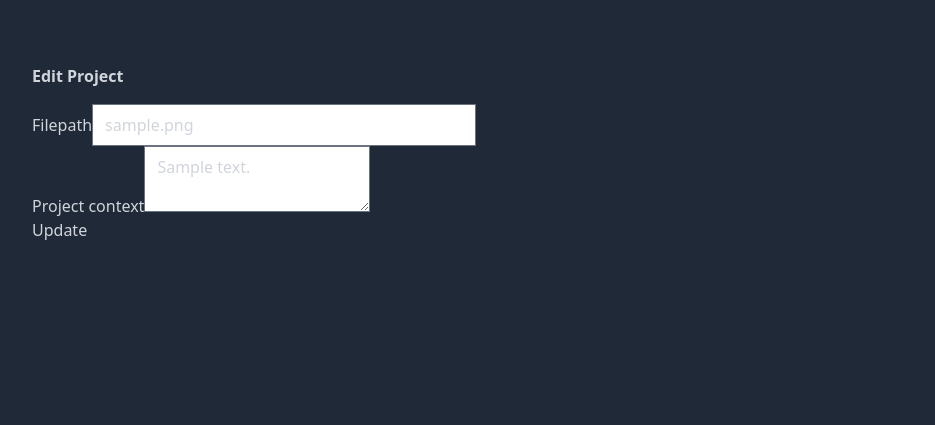
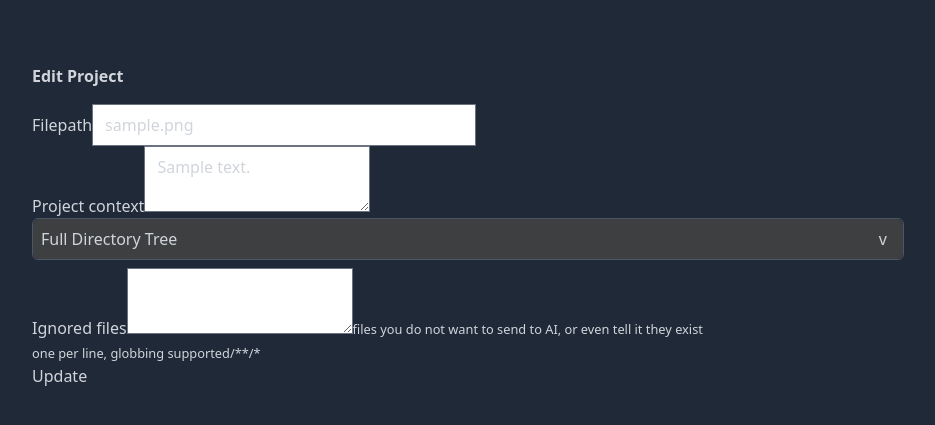
Before and after one commit to efatsi/pr-bot, a Rails app: page /projects/1/edit in a window 1280 px wide. Shown: the top 425 px of the page, without its empty margins (172-1107 px from the left). Run offline with Rails 7, Linux system fonts and the light colour scheme; tables that the repository leaves empty hold one stand-in row (values such as "Sample post"); style sheets or scripts are compiled from the project's sources; some libraries are stand-ins or nearby versions.

Commit message:
Add ignored_files attribute and form input

```diff
--- a/app/controllers/projects_controller.rb
+++ b/app/controllers/projects_controller.rb
@@ -35,6 +35,6 @@ class ProjectsController < ApplicationController
   end
 
   def project_params
-    params.require(:project).permit(:filepath, :project_context)
+    params.require(:project).permit(:filepath, :project_context, :ignored_files)
   end
 end
--- a/app/models/project.rb
+++ b/app/models/project.rb
@@ -3,13 +3,15 @@ class Project < ApplicationRecord
 
   validates :filepath, :project_context, presence: true
 
+  array_field :ignored_files, alphabetize: true
+
   def to_s
     filepath
   end
 
-  def fetch_directory_tree
+  def fetch_directory_tree(include_ignored_files: false)
     gitignore_path = File.join(filepath, '.gitignore')
-    ignore_patterns = ["./public/*", "./playground/*", "./db/migrate/*"]
+    ignore_patterns = include_ignored_files ? [] : ignored_files.dup
 
     # Read the .gitignore file and build ignore patterns, if it exists
     if File.exist?(gitignore_path)
@@ -30,7 +32,10 @@ class Project < ApplicationRecord
 
     # Find all files and reject directories and files matching ignore patterns
     files = Dir.glob("#{filepath}/**/*").reject do |e|
-      File.directory?(e) || ignore_patterns.any? { |pattern| File.fnmatch(pattern, e) }
+      File.directory?(e) || ignore_patterns.any? do |pattern|
+        full_pattern = File.join(filepath, pattern)
+        File.fnmatch(full_pattern, e)
+      end
     end
 
     # Remove the filepath from the beginning of each file path
@@ -44,6 +49,7 @@ end
 #
 #  id              :bigint           not null, primary key
 #  filepath        :string           not null
+#  ignored_files   :string           default([]), is an Array
 #  project_context :text             not null
 #  created_at      :datetime         not null
 #  updated_at      :datetime         not null
--- a/app/models/robo_request.rb
+++ b/app/models/robo_request.rb
@@ -111,7 +111,7 @@ class RoboRequest < ApplicationRecord
     prompt_structure.join("\n").tap do |p|
       # check "[DIRECTORY_TREE]",
       if "[DIRECTORY_TREE]".in?(p)
-        p.gsub!("[DIRECTORY_TREE]", robo_job.fetch_directory_tree.join("\n"))
+        p.gsub!("[DIRECTORY_TREE]", robo_job.project.fetch_directory_tree.join("\n"))
       end
 
       # check "[FILES_CONTENT]",
--- a/app/views/layouts/application.html.erb
+++ b/app/views/layouts/application.html.erb
@@ -12,7 +12,7 @@
   </head>
 
   <body>
-    <main class="mt-16 w-[70%] min-w-[100%] px-3 md:min-w-[768px] mx-auto">
+    <main class="mt-16 mb-8 w-[70%] min-w-[100%] px-3 md:min-w-[768px] mx-auto">
       <%= yield %>
     </main>
   </body>
--- a/app/views/projects/_form.html.erb
+++ b/app/views/projects/_form.html.erb
@@ -4,6 +4,22 @@
   <div class="form-inputs">
     <%= f.input :filepath, input_html: { class: "!w-96" } %>
     <%= f.input :project_context %>
+
+    <%= render "shared/dropdown", label: "Full Directory Tree" do %>
+      <pre class="ml-2"><% project.fetch_directory_tree(include_ignored_files: true).map do |fp| %><%= fp %><br><% end %></pre>
+    <% end %>
+
+    <% if project.ignored_files.any? %>
+      <%= render "shared/dropdown", label: "Directory Tree w/o ignored_files" do %>
+        <pre class="ml-2"><% project.fetch_directory_tree.map do |fp| %><%= fp %><br><% end %></pre>
+      <% end %>
+    <% end %>
+
+    <%= f.input :ignored_files, as: :text, input_html: {
+        rows: [[project.ignored_files.length, 1].max + 1, 15].min,
+        value: project.ignored_files.join("\n")
+      }, hint: "files you do not want to send to AI, or even tell it they exist<br>one per line, globbing supported/**/*".html_safe
+    %>
   </div>
 
   <div class="form-actions">
--- /dev/null
+++ b/db/migrate/20231109195453_add_ignored_files_to_projects.rb
@@ -0,0 +1,5 @@
+class AddIgnoredFilesToProjects < ActiveRecord::Migration[7.0]
+  def change
+    add_column :projects, :ignored_files, :string, array: true, default: []
+  end
+end
```
Also changed, not shown: app/models/application_record.rb (+14 -0 lines), app/models/robo_job.rb (+2 -8 lines), db/schema.rb.
